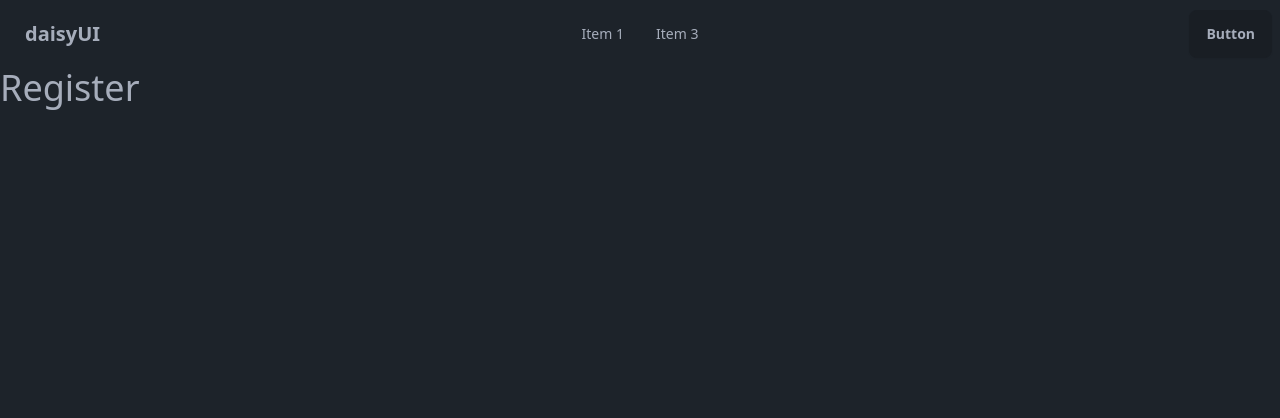
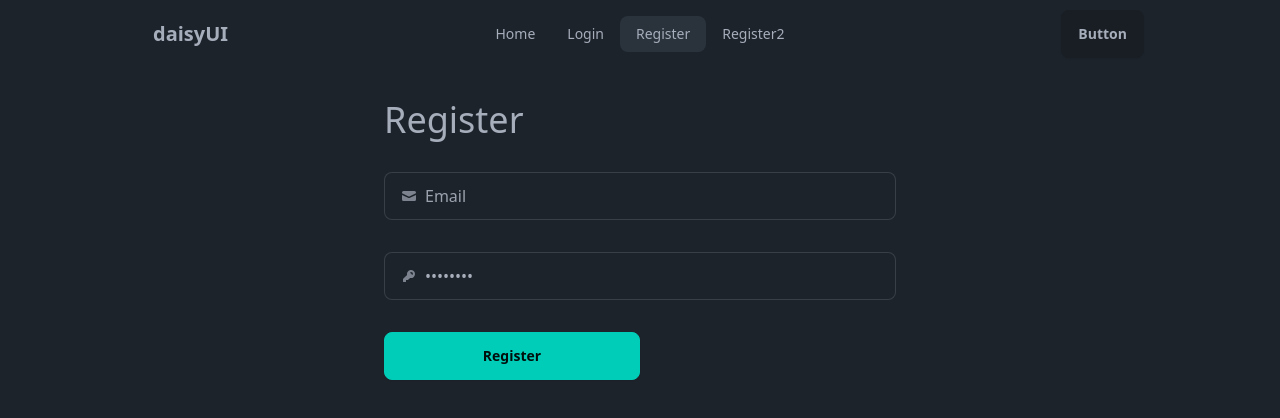
Before and after one commit to rownakabdullahomi/React_Email_Password_Auth_M9M50, a React (Vite) app: page /register in a window 1280 px wide. Shown: the top 418 px of the page. Built offline with nearby package versions, Linux system fonts and the light colour scheme.

Commit message:
components added, register form doing

```diff
--- a/src/components/Header.jsx
+++ b/src/components/Header.jsx
@@ -1,12 +1,21 @@
+import { NavLink } from "react-router-dom";
+
 const Header = () => {
   const links = (
     <>
       <li>
-        <a>Item 1</a>
+        <NavLink to={"/"}>Home</NavLink>
       </li>
       <li>
-        <a>Item 3</a>
+        <NavLink to={"/login"}>Login</NavLink>
       </li>
+      <li>
+        <NavLink to={"/register"}>Register</NavLink>
+      </li>
+      <li>
+        <NavLink to={"/register2"}>Register2</NavLink>
+      </li>
+
     </>
   );
 
--- a/src/components/Register.jsx
+++ b/src/components/Register.jsx
@@ -1,10 +1,48 @@
+const Register = () => {
 
-const Register = () => {
-    return (
-        <div>
-            <h2 className="text-4xl">Register</h2>
-        </div>
-    );
+    const handleRegister = (event) => {
+        event.preventDefault();
+        console.log(event.target.email.value);
+    }
+
+  return (
+    <div className="max-w-lg mx-auto">
+      <h2 className="text-4xl my-8">Register</h2>
+      <form onSubmit={handleRegister}>
+        <label className="input input-bordered flex items-center gap-2 my-8">
+          <svg
+            xmlns="http://www.w3.org/2000/svg"
+            viewBox="0 0 16 16"
+            fill="currentColor"
+            className="h-4 w-4 opacity-70"
+          >
+            <path d="M2.5 3A1.5 1.5 0 0 0 1 4.5v.793c.026.009.051.02.076.032L7.674 8.51c.206.1.446.1.652 0l6.598-3.185A.755.755 0 0 1 15 5.293V4.5A1.5 1.5 0 0 0 13.5 3h-11Z" />
+            <path d="M15 6.954 8.978 9.86a2.25 2.25 0 0 1-1.956 0L1 6.954V11.5A1.5 1.5 0 0 0 2.5 13h11a1.5 1.5 0 0 0 1.5-1.5V6.954Z" />
+          </svg>
+          <input type="email" name="email" className="grow" placeholder="Email" />
+        </label>
+
+        <label className="input input-bordered flex items-center gap-2">
+          <svg
+            xmlns="http://www.w3.org/2000/svg"
+            viewBox="0 0 16 16"
+            fill="currentColor"
+            className="h-4 w-4 opacity-70"
+          >
+            <path
+              fillRule="evenodd"
+              d="M14 6a4 4 0 0 1-4.899 3.899l-1.955 1.955a.5.5 0 0 1-.353.146H5v1.5a.5.5 0 0 1-.5.5h-2a.5.5 0 0 1-.5-.5v-2.293a.5.5 0 0 1 .146-.353l3.955-3.955A4 4 0 1 1 14 6Zm-4-2a.75.75 0 0 0 0 1.5.5.5 0 0 1 .5.5.75.75 0 0 0 1.5 0 2 2 0 0 0-2-2Z"
+              clipRule="evenodd"
+            />
+          </svg>
+          <input type="password" className="grow" value="password" />
+        </label>
+
+        <button className="btn btn-wide btn-accent my-8">Register</button>
+
+      </form>
+    </div>
+  );
 };
 
 export default Register;
--- a/src/layout/MainLayout.jsx
+++ b/src/layout/MainLayout.jsx
@@ -3,7 +3,7 @@ import Header from "../components/Header";
 
 const MainLayout = () => {
     return (
-        <div>
+        <div className="max-w-5xl mx-auto">
             <Header></Header>
             <Outlet></Outlet>
         </div>
```
